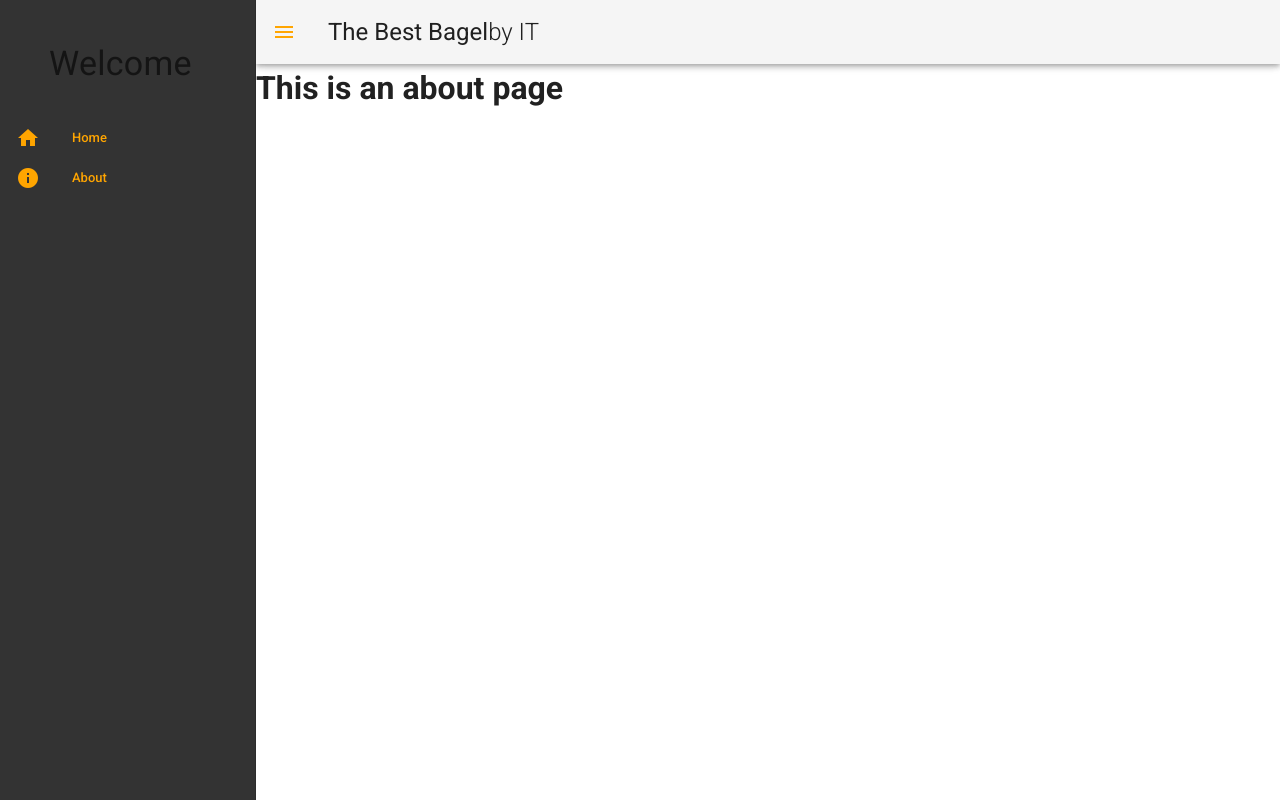
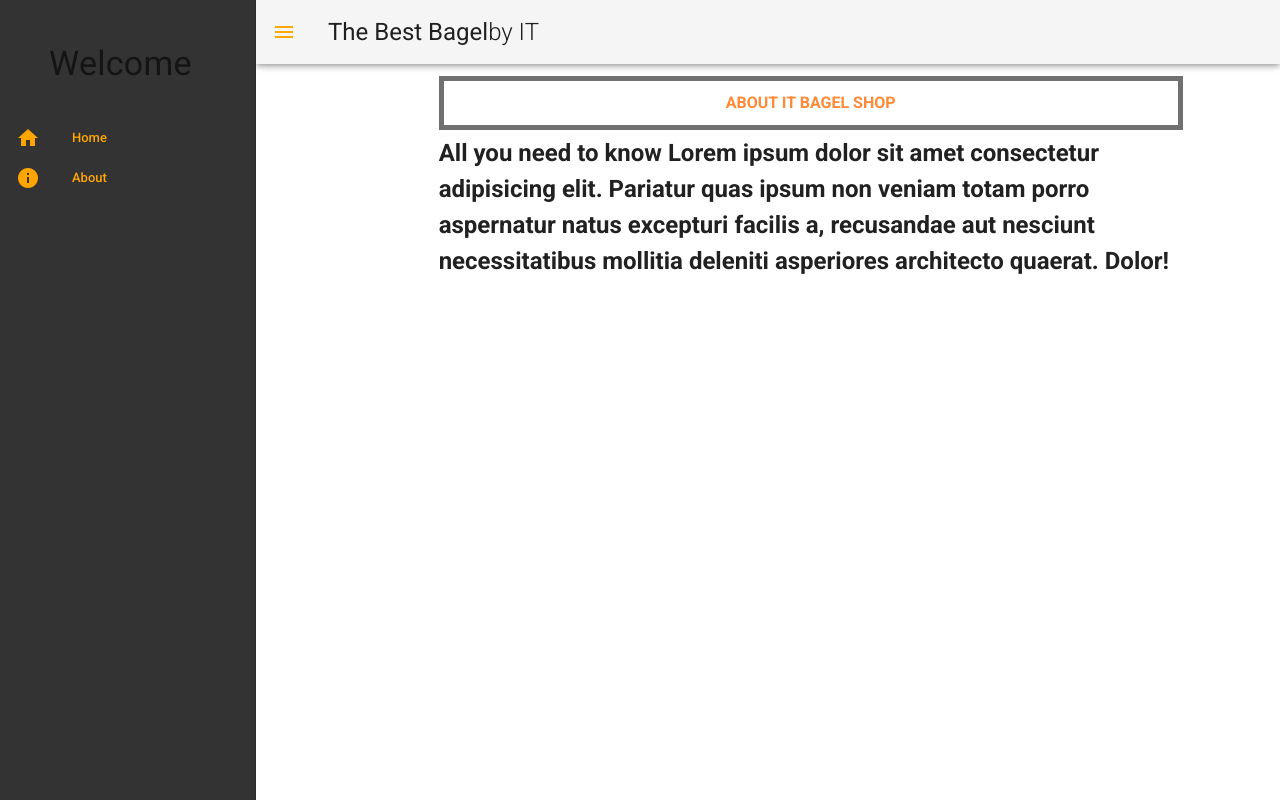
Before and after one commit to KickButtowski80/bagelshop, a Vue app: page /about in a window 1280 px wide. Built offline with nearby package versions, Linux system fonts and the light colour scheme.

Commit message:
styled about page

```diff
--- a/src/views/About.vue
+++ b/src/views/About.vue
@@ -1,5 +1,10 @@
 <template>
-  <div class="about">
-    <h1>This is an about page</h1>
-  </div>
+  <v-container grid-list-xs>
+    <v-row align-self="center" class="info_box">
+      <v-col sm="9" xs="12" offset-sm="2">
+        <h1>About IT Bagel Shop</h1>
+        <h2>All you need to know Lorem ipsum dolor sit amet consectetur adipisicing elit. Pariatur quas ipsum non veniam totam porro aspernatur natus excepturi facilis a, recusandae aut nesciunt necessitatibus mollitia deleniti asperiores architecto quaerat. Dolor!</h2>
+      </v-col>
+    </v-row>
+  </v-container>
 </template>
```
